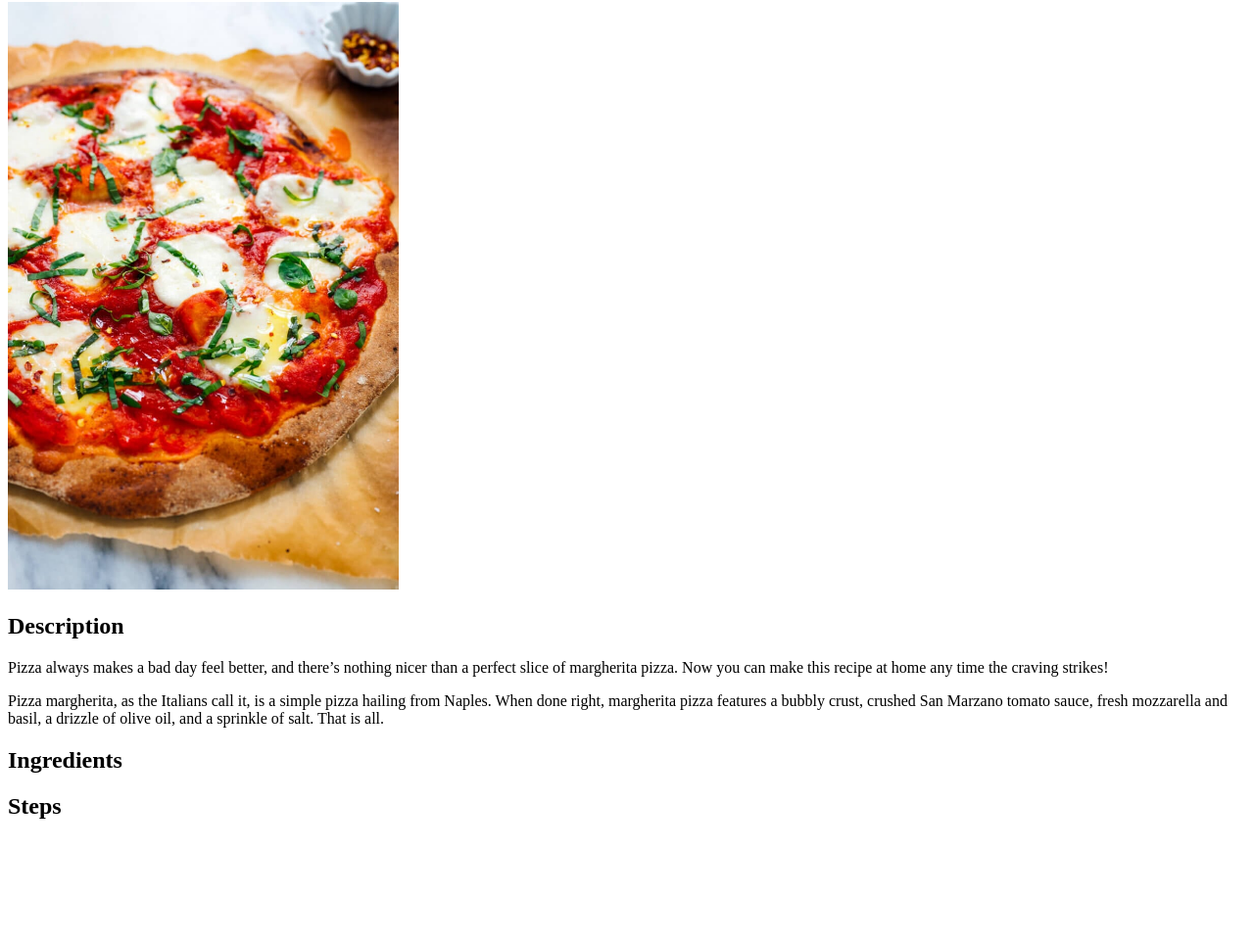
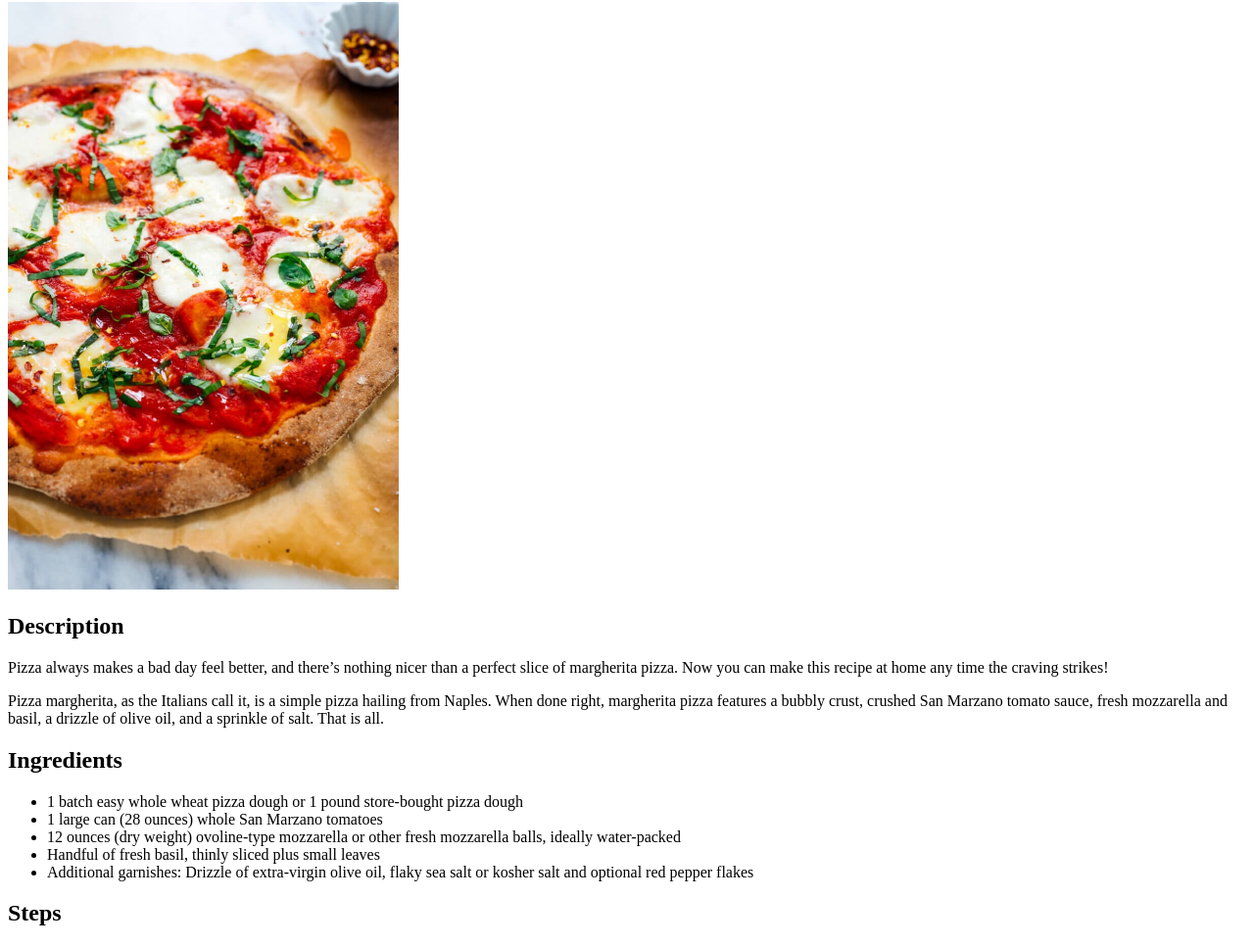
Before and after one commit to atrakjun51/odin-recipes, a plain HTML site: page recipes/margherita-pizza.html in a window 1280 px wide. Shown: the part 78-1044 px from the top of the page at 98% size. Before the commit the page ends 934 px from the top, so only its background shows below. Drawn offline with Linux system fonts and the light colour scheme.

Commit message:
Add ingredients to margherita pizza recipes

```diff
--- a/recipes/margherita-pizza.html
+++ b/recipes/margherita-pizza.html
@@ -14,6 +14,11 @@
 
         <h2>Ingredients</h2>
         <ul>
+            <li>1 batch easy whole wheat pizza dough or 1 pound store-bought pizza dough</li>
+            <li>1 large can (28 ounces) whole San Marzano tomatoes</li>
+            <li>12 ounces (dry weight) ovoline-type mozzarella or other fresh mozzarella balls, ideally water-packed</li>
+            <li>Handful of fresh basil, thinly sliced plus small leaves</li>
+            <li>Additional garnishes: Drizzle of extra-virgin olive oil, flaky sea salt or kosher salt and optional red pepper flakes</li>
         </ul>
 
         <h2>Steps</h2>
```
